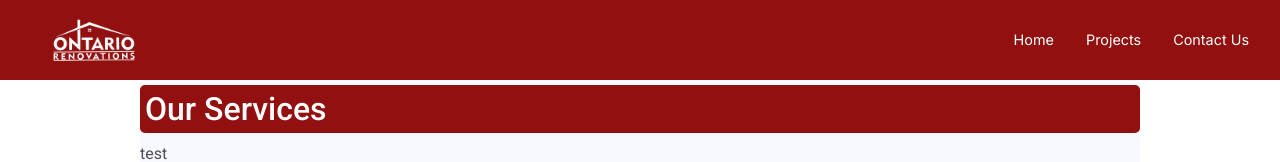
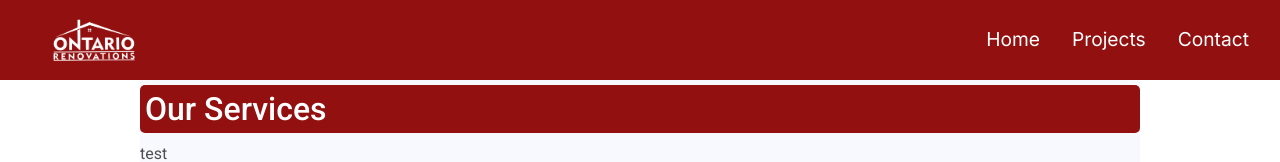
Before and after one commit to JaiveerS/blue-collar-app, a React (Create React App) app: page /Services in a window 1280 px wide. Shown: the top 162 px of the page. Built offline with nearby package versions, Linux system fonts and the light colour scheme.

Commit message:
fixed css

```diff
--- a/package.json
+++ b/package.json
@@ -41,5 +41,8 @@
       "last 1 firefox version",
       "last 1 safari version"
     ]
+  },
+  "devDependencies": {
+    "tailwindcss": "^3.3.1"
   }
 }
--- a/src/App.js
+++ b/src/App.js
@@ -6,18 +6,20 @@ import Projects from './components/Projects';
 import Contact from './components/Contact';
 import Footer from './components/Footer'
 import { BrowserRouter as Router, Route , Routes} from "react-router-dom";
+import ScrollToTop from './components/ScrollToTop';
 
 
 function App() {
   return (
       <Router>
+        <Navbar/>
+        <ScrollToTop/>
         <Routes>
           <Route exact path="/" element={<Home />} />
           <Route exact path="Services" element={<Services />} />
           <Route exact path="Projects" element={<Projects />} />
           <Route exact path="Contact" element={<Contact />} />
         </Routes>
-        <Navbar/>
         <Footer/>
       </Router>
   );
--- a/src/components/Contact.js
+++ b/src/components/Contact.js
@@ -171,7 +171,7 @@ const FormText = styled.textarea`
 const Button = styled.button`
   display: block;
   width: 100%;
-  background-color: #921010;
+  background: #800707;
   border: none;
   border-radius: 3px;
   padding: 1ch;
--- a/src/components/Navbar.js
+++ b/src/components/Navbar.js
@@ -1,5 +1,4 @@
-import React from "react";
-import Info from "./Info";
+import React, { useState } from "react";
 import Logo from "../images/ontreno-logo.png";
 import {Link} from 'react-router-dom'
 import { Twirl as Hamburger } from 'hamburger-react'
@@ -7,7 +6,7 @@ import styled from 'styled-components';
 
 
 export default function Navbar() {
-    const [isOpen, setOpen] = React.useState(false)
+    const [isOpen, setOpen] = useState(false)
     const closeMenu = () => setOpen(false);
 
     return(
@@ -23,14 +22,9 @@ export default function Navbar() {
                 </HamburgerMenu>
                 <Menu isOpen={isOpen}>
                     <LinkWrapper>
-                            <MenuLink to="/" onClick={closeMenu}>Home</MenuLink>
-                            <Divider/>
-                            {/* <MenuLink to="/services" onClick={closeMenu}>Services</MenuLink>
-                            <Divider/> */}
-                            <MenuLink to="/projects" onClick={closeMenu}>Projects</MenuLink>
-                            <Divider/>
-                            <MenuLink to="/contact" onClick={closeMenu}>Contact Us</MenuLink>
-                            <Divider/>
+                        <MenuLink to="/" onClick={closeMenu}>Home</MenuLink>
+                        <MenuLink to="/projects" onClick={closeMenu}>Projects</MenuLink>
+                        <MenuLink to="/contact" onClick={closeMenu}>Contact</MenuLink>
                         <Button href="tel:+16475448925">Call Us</Button>
                     </LinkWrapper>
                 </Menu>
@@ -74,6 +68,7 @@ const Menu = styled.div`
     position: relative;
     @media (max-width: 670px) {
         padding-top: 30px;
+        margin-top: 10px;
         border-radius: 1rem;
         overflow: hidden;
         flex-direction: column;
@@ -86,16 +81,14 @@ const LinkWrapper = styled.div`
     a {
         text-decoration: none;
         color: white;
-        font-size: 0.9rem;
+        font-size: 1.2rem;
         padding: 0.7rem 1rem;
         transition: all 0.1s ease-in;
         border-radius: 0.5rem;
         font-weight: 500;
 
         &:hover {
-        color: white;
-        background: #800707;
-
+        font-weight: 750;
     }
 
     @media (max-width: 670px) {
@@ -109,10 +102,22 @@ const MenuLink = styled(Link)`
     font-family: Inter;
     font-style: normal;
     font-weight: normal;
+    @media (min-width: 670px){
+        &:hover {
+            color:white;
+        }
+    }
+
     @media (max-width: 670px) {
         display: flex;
         flex-direction:column;
         overflow:hidden;
+
+            &:hover {
+            font-weight: 750;
+            color: #860F0F;
+            background: white;
+        }
     }
 `;
 const Button = styled.a`
@@ -123,13 +128,13 @@ const Button = styled.a`
     text-align: center;
 
     @media (max-width: 670px) {
-        padding: 0.5;
         display: flex;
-        flex-direction: column;
         background: green;
-        width: 200%;
-        margin-left: -60px;
-        margin-top: 40px;
+        margin-top: 25px;
+        min-width: 250px;
+        &:hover{
+            color: white;
+        }
     }
 `;
 
@@ -142,12 +147,3 @@ const HamburgerMenu = styled.div`
         display: flex;
     }
 `;
-
-const Divider = styled.hr`
-    display:none;
-    @media (max-width: 670px) {
-        display: block;
-        border-top: 4px solid #000000;
-        border-radius: 5px;
-    }
-`;
--- /dev/null
+++ b/src/components/ScrollToTop.jsx
@@ -0,0 +1,12 @@
+import { useEffect } from "react";
+import { useLocation } from "react-router-dom";
+
+export default function ScrollToTop(){
+    const {pathname} = useLocation();
+
+    useEffect(() => {
+        window.scrollTo(0,0);
+    }, [pathname])
+
+    return null;
+}
--- a/src/index.css
+++ b/src/index.css
@@ -1,3 +1,4 @@
+
 * {
   margin: 0;
   padding: 0;
```
Also changed, not shown: tailwind.config.js (added, +10 -0 lines), firebase.json (deleted), 2 other files (tests, documents, lock files or other folders).
